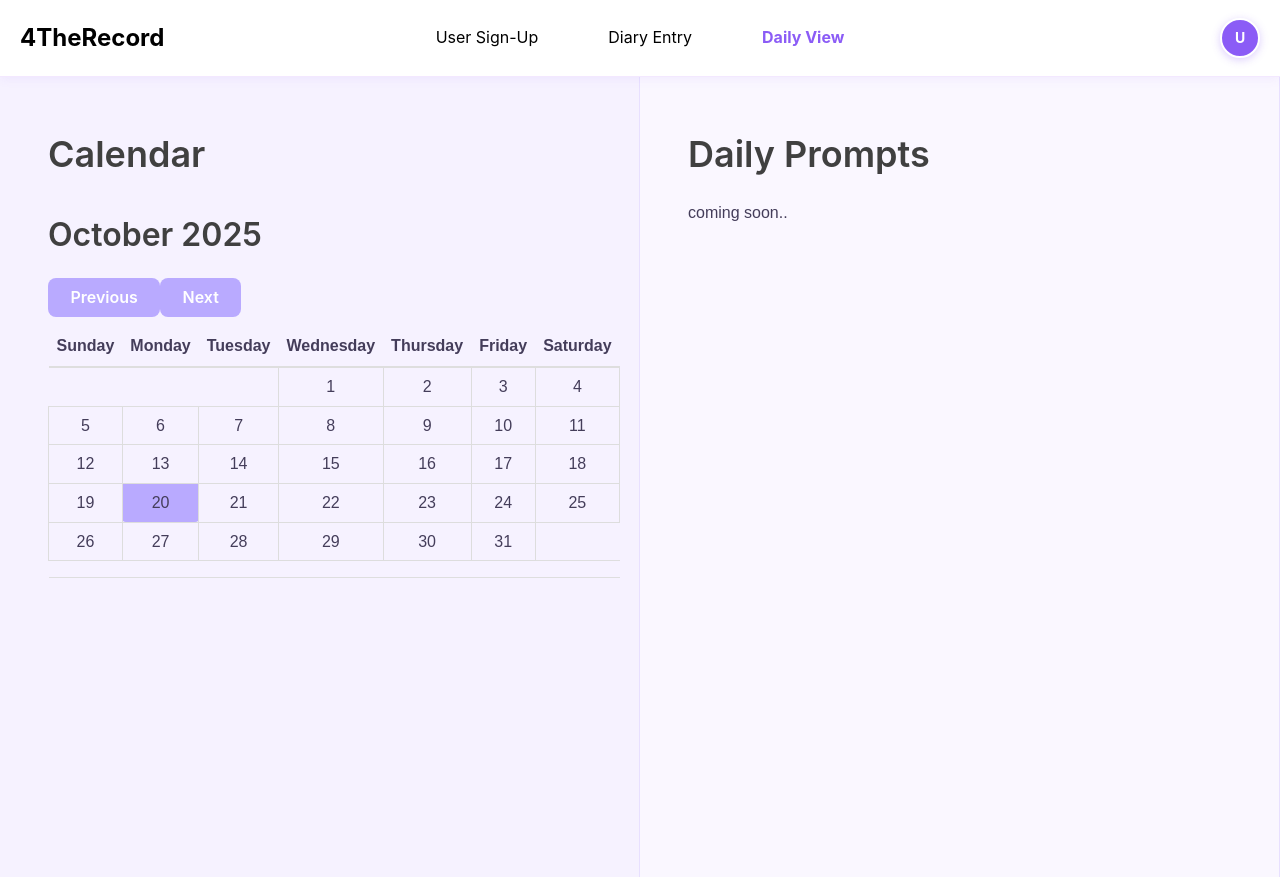
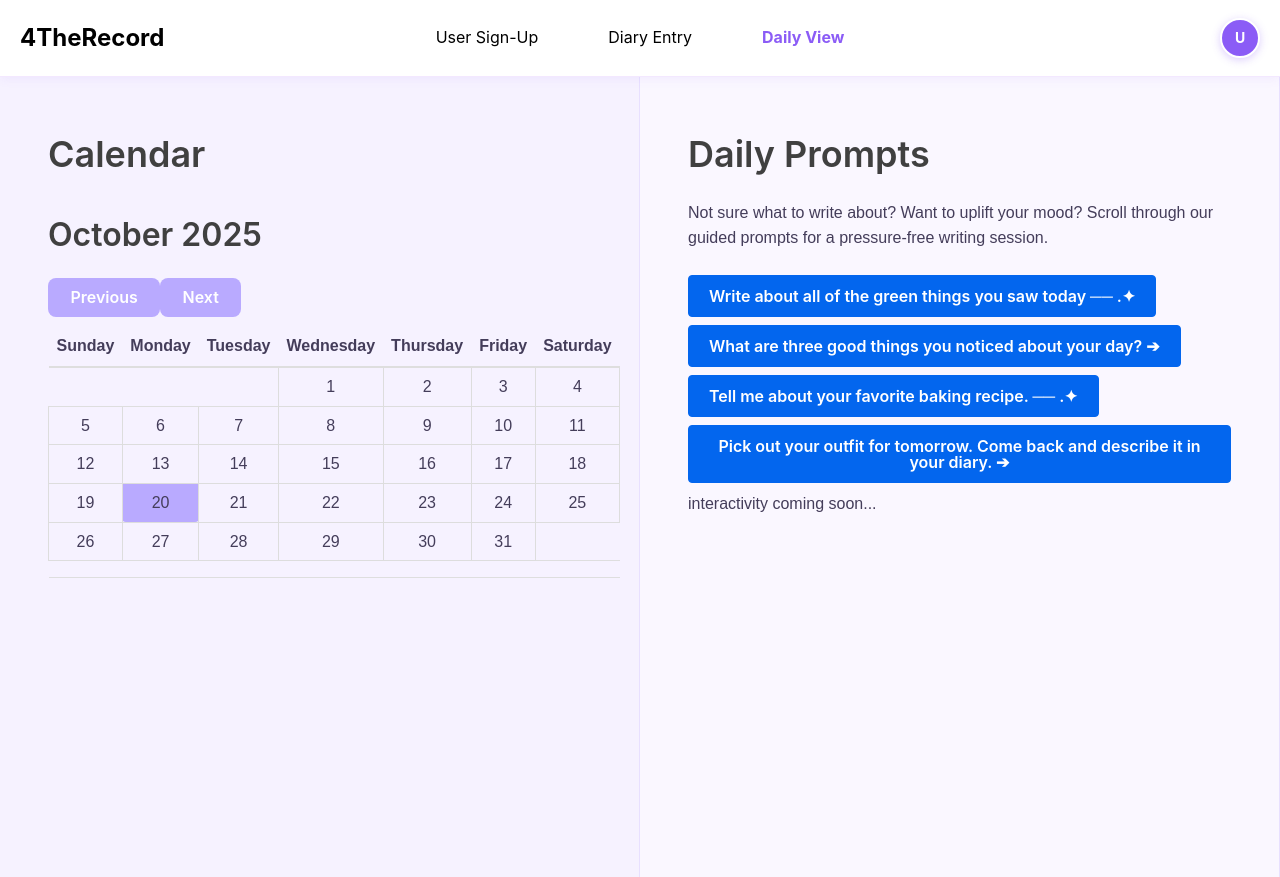
Before and after one commit to ncoronac/4TheRecord, a React (Vite) app in the folder packages/react-frontend/: page / in a window 1280 px wide. Both pictures are taken after a click on the element "Daily View". Built offline with nearby package versions, Linux system fonts and the light colour scheme.

Commit message:
guided prompts outline -- not clickable

```diff
--- a/packages/react-frontend/src/DailyView.jsx
+++ b/packages/react-frontend/src/DailyView.jsx
@@ -8,6 +8,14 @@ function DailyView() {
     const days = ["Sunday", "Monday", "Tuesday", "Wednesday", "Thursday", "Friday", "Saturday"];
 
     const today = new Date();
+
+    // list of guided prompts
+    const guidedPrompts = [
+        {id: 1, text: "Write about all of the green things you saw today ── .✦"},
+        {id: 2, text: "What are three good things you noticed about your day? ➔"},
+        {id: 3, text: "Tell me about your favorite baking recipe. ── .✦"},
+        {id: 4, text: "Pick out your outfit for tomorrow. Come back and describe it in your diary. ➔"}
+    ];
 
     // State: current month & year
     const [currentMonth, setCurrentMonth] = useState(today.getMonth());
@@ -103,7 +111,19 @@ function DailyView() {
       {/* RIGHT SIDE: Daily Prompts*/}
       <div className="daily-prompts">
         <h1>Daily Prompts</h1>
-        <p>coming soon..</p>
+            <p>
+                Not sure what to write about? Want to uplift your mood?
+                Scroll through our guided prompts for a pressure-free writing session.
+            </p>
+
+            <div className="prompt-list">
+                {guidedPrompts.map((prompt) => (
+                    <button type="button" key={prompt.id} onClick={() => handleClick(prompt.text)}>
+                        {prompt.text}
+                    </button>
+                ))}
+            </div>
+        <p>interactivity coming soon...</p>
       </div>
     </div>
   );
```
